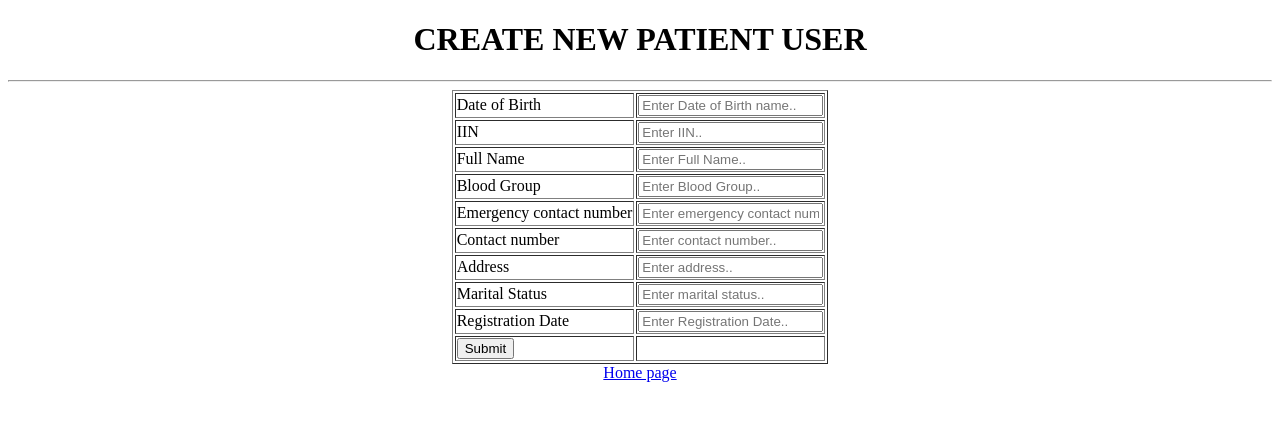
After one commit to MadiyarMoldabayev/Milestone-2, a Django app: page /InsertPatient in a window 1280 px wide. The commit adds this page. Shown: the top 421 px of the page. Run offline with Django 3.2, Linux system fonts and the light colour scheme.

Commit message:
Add files via upload

```diff
--- a/CRUDOperation/CRUDOperation/forms.py
+++ b/CRUDOperation/CRUDOperation/forms.py
@@ -1,6 +1,6 @@
 from django import forms
-from CRUDOperation.models import EmpModel,Patient
-
+from CRUDOperation.models import EmpModel
+from CRUDOperation.models import Patient
 
 class Empforms(forms.ModelForm):
     class Meta:
--- a/CRUDOperation/CRUDOperation/settings.py
+++ b/CRUDOperation/CRUDOperation/settings.py
@@ -123,8 +123,7 @@ USE_TZ = True
 # https://docs.djangoproject.com/en/3.2/howto/static-files/
 
 STATIC_URL = '/static/'
-MEDIA_URL = '/media/'
-MEDIA_ROOT = os.path.join(BASE_DIR, 'media')
+
 
 # Default primary key field type
 # https://docs.djangoproject.com/en/3.2/ref/settings/#default-auto-field
--- a/CRUDOperation/CRUDOperation/urls.py
+++ b/CRUDOperation/CRUDOperation/urls.py
@@ -23,7 +23,11 @@ urlpatterns = [
     path('admin/', admin.site.urls),
     path('',views.showemp, name = "showemp"),
     path('Insert',views.insertemp,name="insertemp"),
+    path('InsertPatient', views.insertpatient, name="insertpatient"),
+    path('editpatient/<int:id>', views.editpatient, name="editpatient"),
+    path('UpdatePatient/<int:id>',views.updatepatient, name="updatepatient"),
     path('edit/<int:id>', views.editemp,name="editemp"),
     path('Update/<int:id>',views.updateemp, name="updateemp"),
+    path('DeletePatient/<int:id>', views.delpatient, name="delpatient"),
     path('Delete/<int:id>', views.delemp, name="delemp"),
 ]
--- a/CRUDOperation/CRUDOperation/views.py
+++ b/CRUDOperation/CRUDOperation/views.py
@@ -3,14 +3,44 @@ from CRUDOperation.models import EmpModel, Patient
 from django.contrib import messages
 from CRUDOperation.forms import Empforms, PatientForms
 
+def editpatient(request,id):
+    editempobj = Patient.objects.get(id=id)
+    return render(request, 'editpatients.html', {"EmpModel":editempobj})
 
 
+def updatepatient(request,id):
+    Updateemp = Patient.objects.get(id=id)
+    form = PatientForms(request.POST,instance=Updateemp)
+    if form.is_valid():
+        form.save()
+        messages.success(request,"Record is updated successfully")
+        return render(request, 'editpatients.html', {"EmpModel":Updateemp})
+
+def insertpatient(request):
+    if request.method == "POST":
+        if request.POST.get('dateofbirth') and request.POST.get('iin') and request.POST.get('fullname') and request.POST.get('bloodgroup') and request.POST.get('emergency_number') and request.POST.get('contact') and request.POST.get('address') and request.POST.get('marital') and request.POST.get('registration'):
+            saverecord = Patient()
+
+            saverecord.dateofbirth = request.POST.get('dateofbirth')
+            saverecord.iin = request.POST.get('iin')
+            saverecord.fullname = request.POST.get('fullname')
+            saverecord.bloodgroup = request.POST.get('bloodgroup')
+            saverecord.emergency_number = request.POST.get('emergency_number')
+            saverecord.contact = request.POST.get('contact')
+            saverecord.address = request.POST.get('address')
+            saverecord.marital = request.POST.get('marital')
+            saverecord.registration = request.POST.get('registration')
+            saverecord.save()
+            messages.success(request, "Employee " + saverecord.fullname + " has been added successfully")
+            return render(request, 'insertpatients.html')
+    else:
+        return render(request, 'insertpatients.html')
 
 
 def showemp(request):
     showall = EmpModel.objects.all()
     showallpatients = Patient.objects.all()
-    return render(request,'index.html',{"data":showall,"patdata":showallpatients})
+    return render(request,'index.html',{"data":showall, "patdata":showallpatients})
 
 def insertemp(request):
     if request.method == "POST":
@@ -49,8 +79,15 @@ def updateemp(request,id):
         messages.success(request,"Record is updated successfully")
         return render(request, 'edit.html', {"EmpModel":Updateemp})
 
+
 def delemp(request,id):
     delemployee = EmpModel.objects.get(id=id)
     delemployee.delete()
     showdata = EmpModel.objects.all()
     return render(request, "delete.html", {"data":showdata})
+
+def delpatient(request,id):
+    delemployee = Patient.objects.get(id=id)
+    delemployee.delete()
+    showdata = Patient.objects.all()
+    return render(request, "deletepatients.html", {"data":showdata})
--- a/CRUDOperation/templates/edit.html
+++ b/CRUDOperation/templates/edit.html
@@ -1,10 +1,11 @@
 <!DOCTYPE html>
 <head>
-    <title>UPDATE DOCTOR INFORMATION</title>
+    <title>CRUD OPERATION WITH POSTGRESQL</title>
 </head>
 <body>
     <center>
         <h1>UPDATE DOCTOR INFORMATION</h1>
+        <h3>DJANGO TUTORIALS</h3>
         <hr/>
         <form method="POST" action = "/Update/{{EmpModel.id}}">
             {% csrf_token %}
@@ -19,7 +20,7 @@
                 <td><input type="text" name="empname" value="{{EmpModel.empname}}"></td>
             </tr>
                 <td>dateOfBirth</td>
-                <td><input type="text" name="dateofbirth" value="{{EmpModel.dateofbirth}}"></td>
+                <td><input type="text" name="dateofbirth" value=""></td>
             </tr>
             <tr>
                 <td>IIN</td>
--- /dev/null
+++ b/CRUDOperation/templates/insertpatients.html
@@ -0,0 +1,66 @@
+<!DOCTYPE html>
+<head>
+    <title>CREATE NEW PATIENT</title>
+</head>
+<body>
+    <center>
+        <h1>CREATE NEW PATIENT USER</h1>
+        <hr/>
+        <form method = "POST">
+            {% csrf_token %}
+        <table border="1">
+
+            <tr>
+                <td>Date of Birth</td>
+                <td><input type="text" placeholder="Enter Date of Birth name.." name="dateofbirth"></td>
+            </tr>
+
+            <tr>
+                <td>IIN</td>
+                <td><input type="text" placeholder="Enter IIN.." name="iin"></td>
+            </tr>
+            <tr>
+                <td>Full Name</td>
+                <td><input type="text" placeholder="Enter Full Name.." name="fullname"></td>
+            </tr>
+            <tr>
+                <td>Blood Group</td>
+                <td><input type="text" placeholder="Enter Blood Group.." name="bloodgroup"></td>
+            </tr>
+            <tr>
+                <td>Emergency contact number</td>
+                <td><input type="text" placeholder="Enter emergency contact number.." name="emergency_number"></td>
+            </tr>
+            <tr>
+                <td>Contact number</td>
+                <td><input type="text" placeholder="Enter contact number.." name="contact"></td>
+            </tr>
+            <tr>
+                <td>Address</td>
+                <td><input type="text" placeholder="Enter address.." name="address"></td>
+            </tr>
+            <tr>
+                <td>Marital Status</td>
+                <td><input type="text" placeholder="Enter marital status.." name="marital"></td>
+            </tr>
+            <tr>
+                <td>Registration Date</td>
+                <td><input type="text" placeholder="Enter Registration Date.." name="registration"></td>
+            </tr>
+
+            <tr>
+                <td><input type="submit" name="INSERT"/>
+                <td> {% if messages %}
+                    {% for mess in messages %}
+                    <b style ="color:green">{{mess}}</b>
+                    {% endfor %}
+                    {% endif %}</td>
+            </tr>
+        </table>
+
+        <a href = "{% url 'showemp' %}">Home page</a>
+
+    </form>
+    </center>
+</body>
+</html>
```
Also changed, not shown: CRUDOperation/CRUDOperation/models.py (+5 -9 lines), CRUDOperation/templates/deletepatients.html (added, +16 -0 lines), CRUDOperation/templates/editpatients.html (added, +71 -0 lines), CRUDOperation/templates/index.html (+21 -21 lines).
